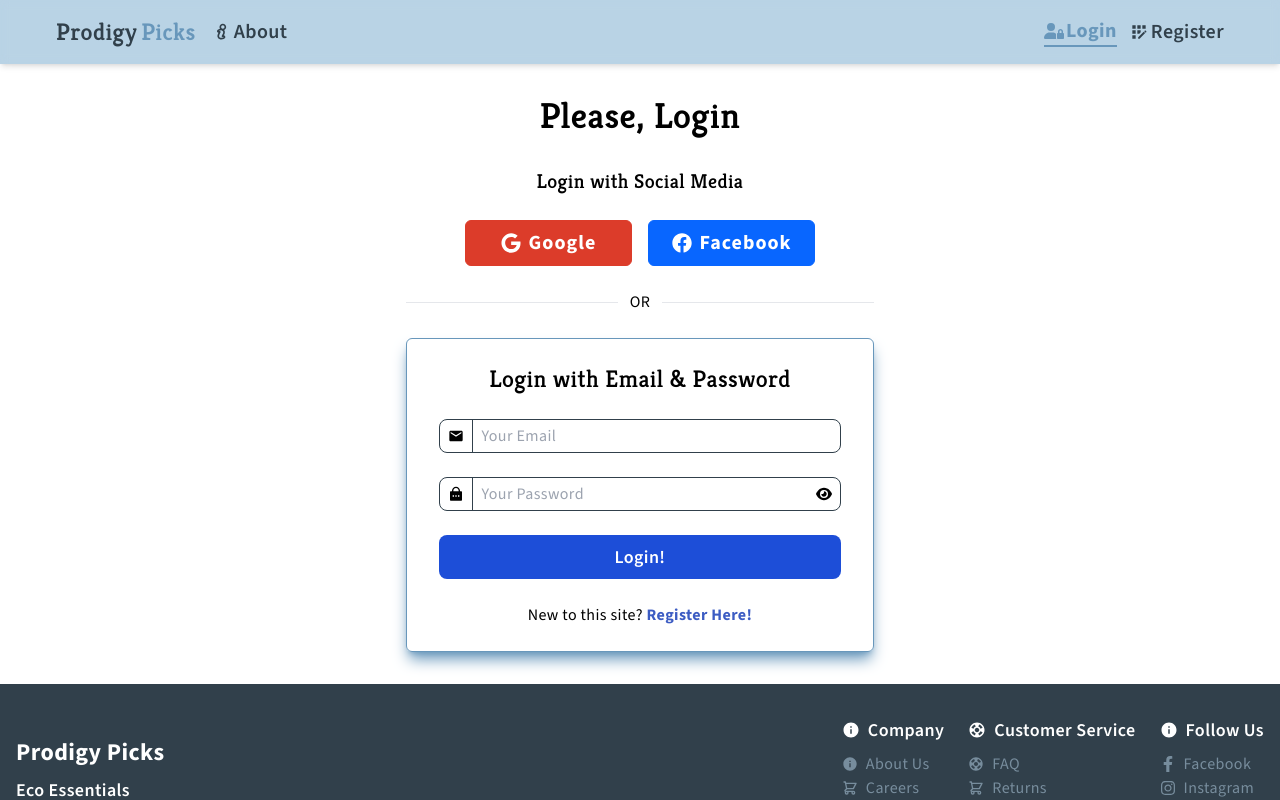
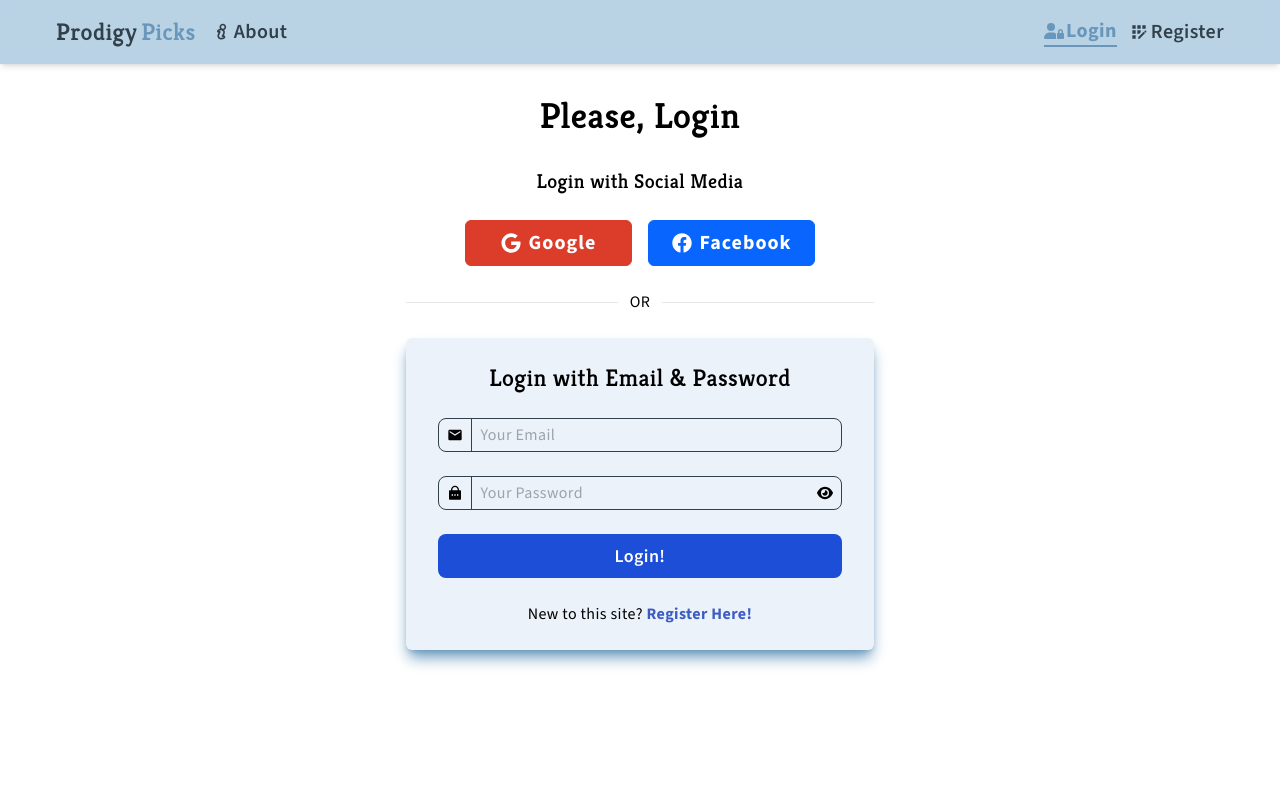
Before and after one commit to nazmul-nhb/prodigy-picks-client, a React (Vite) app: page /login in a window 1280 px wide. Shown: the top 800 px of the page. Built offline with nearby package versions, Linux system fonts and the light colour scheme; no server answers.

Commit message:
added bg color in login and register board; fixed layout height

```diff
--- a/src/layouts/Root.tsx
+++ b/src/layouts/Root.tsx
@@ -4,11 +4,13 @@ import Footer from "../components/Footer";
 
 const Root = () => {
 	return (
-		<main>
+		<>
 			<Navbar />
-			<Outlet />
-			<Footer/>
-		</main>
+			<main className="min-h-screen">
+				<Outlet />
+			</main>
+			<Footer />
+		</>
 	);
 };
 
--- a/src/pages/Login.tsx
+++ b/src/pages/Login.tsx
@@ -110,7 +110,7 @@ const Login = () => {
 				{/* Email Password Login */}
 				<form
 					onSubmit={handleSubmit(handleLogin)}
-					className="w-full flex flex-col gap-6 px-4 lg:px-8 py-4 lg:py-6 shadow-lg shadow-prodigy-primary border border-prodigy-primary rounded-md"
+					className="w-full flex flex-col gap-6 px-4 lg:px-8 py-4 lg:py-6 shadow-lg shadow-prodigy-primary  rounded-md bg-[#bbd3eb4b]"
 				>
 					<h2 className="text-xl md:text-2xl font-medium font-kreonSerif text-center">
 						Login with Email & Password
--- a/src/pages/Register.tsx
+++ b/src/pages/Register.tsx
@@ -146,7 +146,7 @@ const Register = () => {
 				{/* Email Password Registration */}
 				<form
 					onSubmit={handleSubmit(handleRegister)}
-					className="w-full flex flex-col gap-4 px-4 lg:px-8 py-4 lg:py-6 shadow-lg shadow-prodigy-primary border border-prodigy-primary rounded-md"
+					className="w-full flex flex-col gap-4 px-4 lg:px-8 py-4 lg:py-6 shadow-lg shadow-prodigy-primary rounded-md bg-[#bbd3eb4b]"
 				>
 					<h3 className="text-xl md:text-2xl font-medium font-kreonSerif text-center">
 						Register with Email & Password
```
